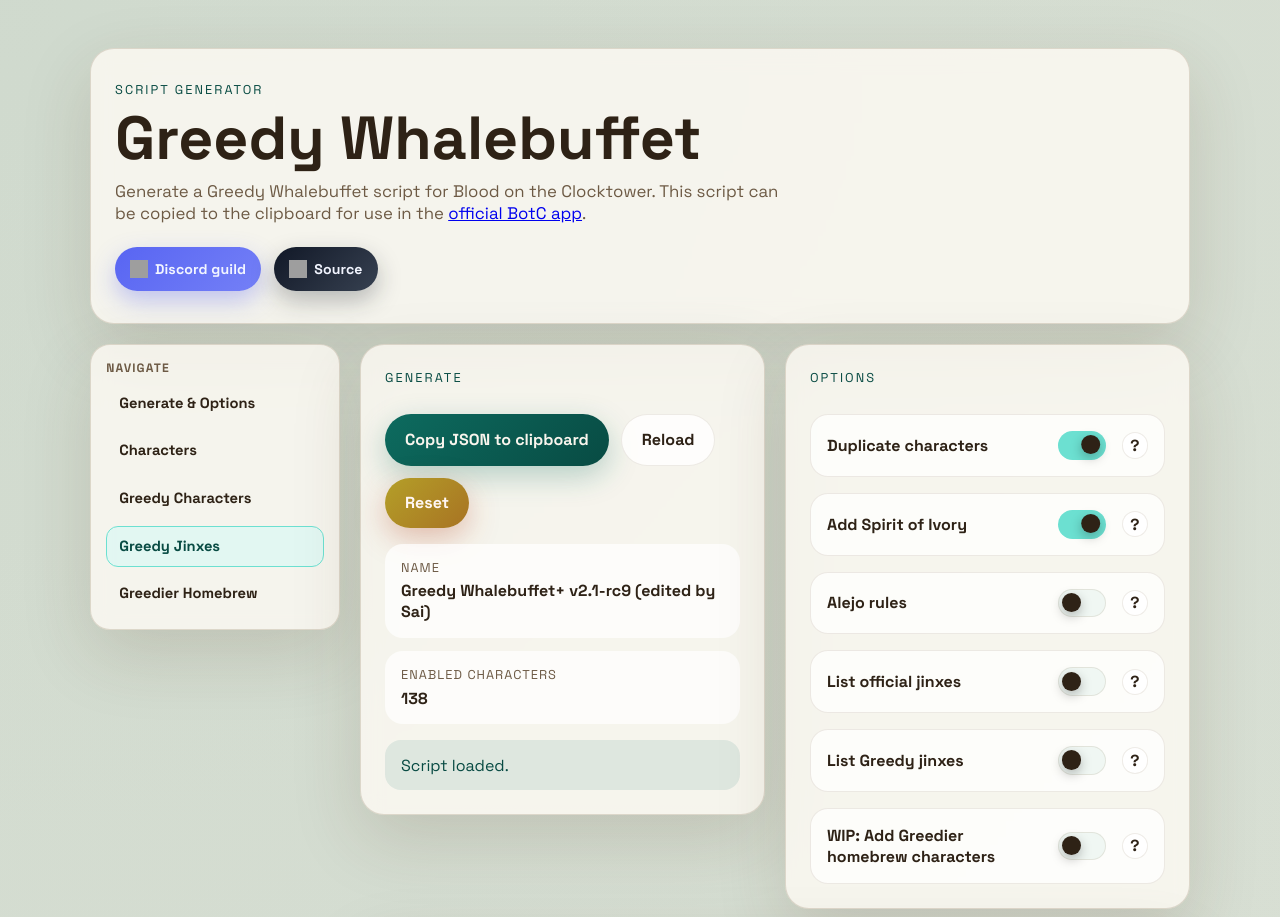
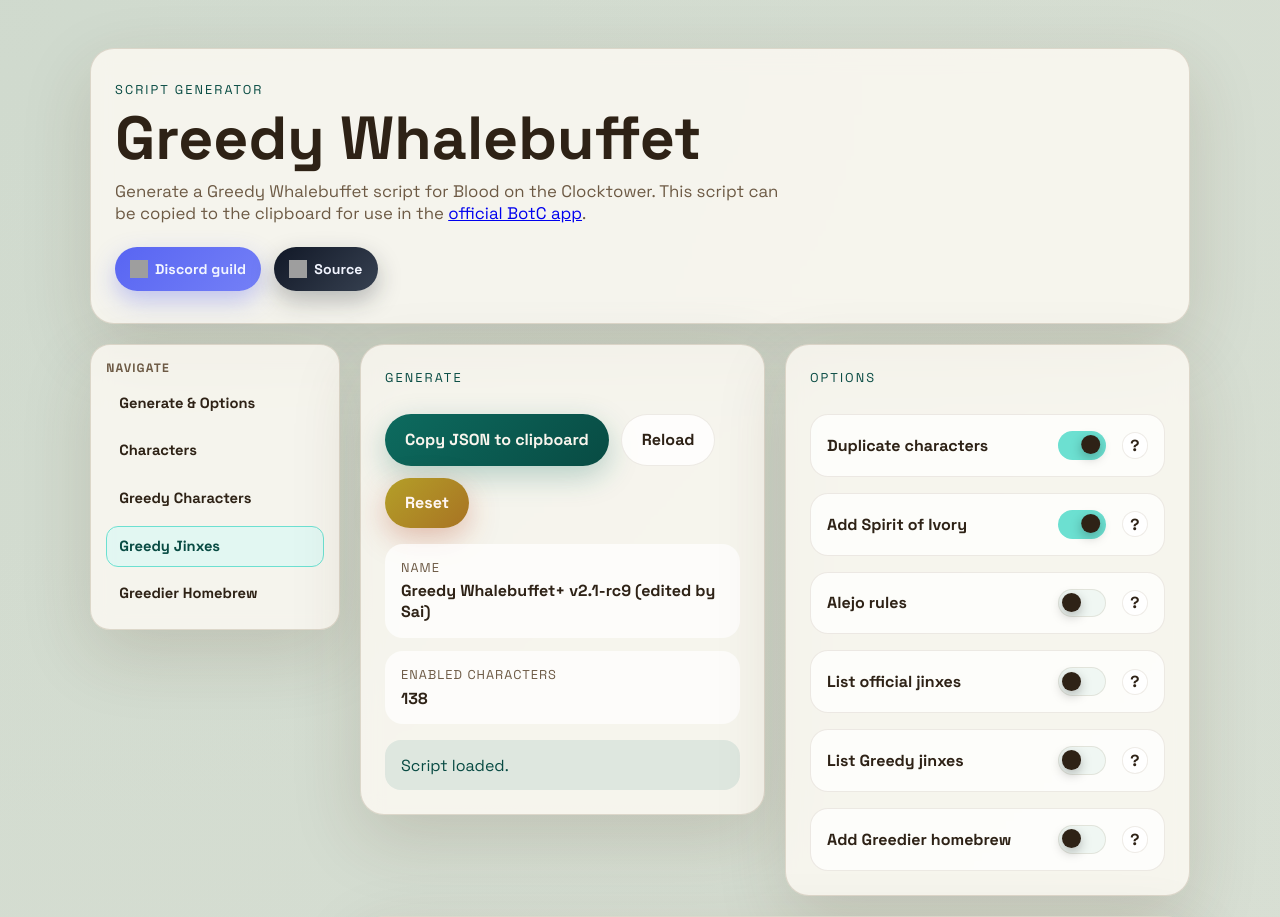
Before and after one commit to esainane/greedywhalebuffet, a React (Vite) app: page /#section-greedy-jinxes in a window 1280 px wide. Shown: the top 917 px of the page. Built offline with nearby package versions, Linux system fonts and the light colour scheme; grey boxes are pictures that could not be loaded.

Commit message:
Clean up `Add Greedier homebrew` option

```diff
--- a/src/options.ts
+++ b/src/options.ts
@@ -58,10 +58,10 @@
 	{
 		id: 'add-greedier-homebrew',
 		name: 'addGreedierHomebrew',
-		label: 'WIP: Add Greedier homebrew characters',
+		label: 'Add Greedier homebrew',
 		defaultChecked: false,
 		helpText:
-			'Adds all characters from Greedier to the character pool. WARNING: This is a work-in-progress feature. Character definitions, including ability descriptions and night order information, may be missing or incorrect, and no Greedier jinxes will be listed on-script, regardless of other options.',
+			'Adds all characters from the Greedier homebrew competitions to the character pool. WARNING: This is an incomplete feature. Character definitions, including ability descriptions and night order information, may be missing or incorrect, and no Greedier jinxes will be listed on-script, regardless of other options.',
 	},
 ] as const;
 
```
